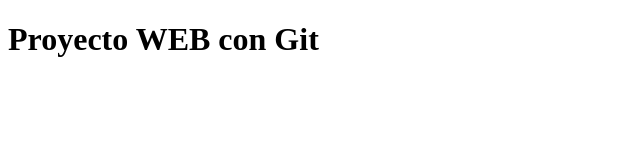
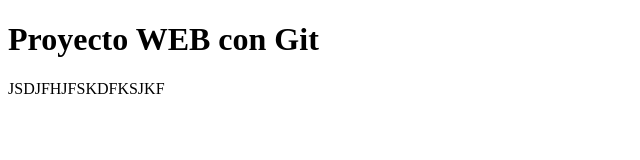
Before and after one commit to ivanmerida/Proyecto-WEB, a plain HTML site: page index.html in a window 1280 px wide. Shown: the whole page, without its empty margins (0-640 px from the left). Drawn offline with Linux system fonts and the light colour scheme.

Commit message:
Update index.html

```diff
--- a/index.html
+++ b/index.html
@@ -8,5 +8,6 @@
 </head>
 <body>
     <h1>Proyecto WEB con Git</h1>
+    <p>JSDJFHJFSKDFKSJKF</p>
 </body>
 </html>
```
